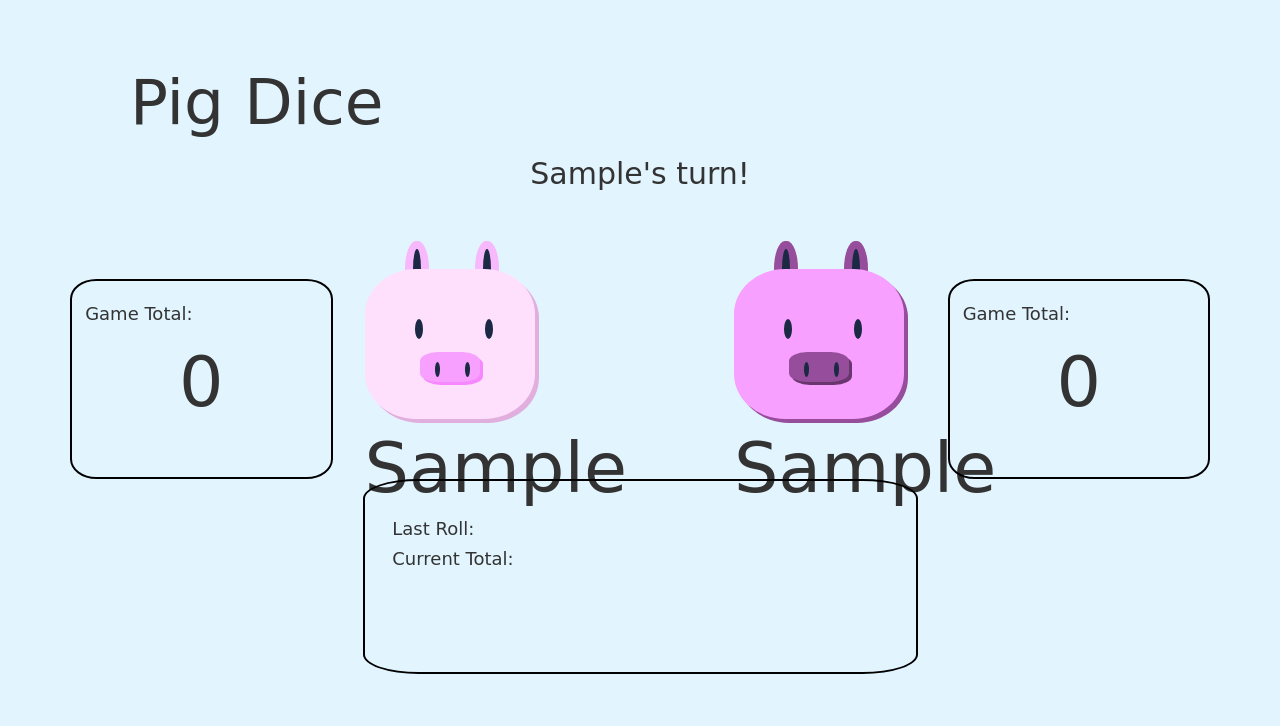
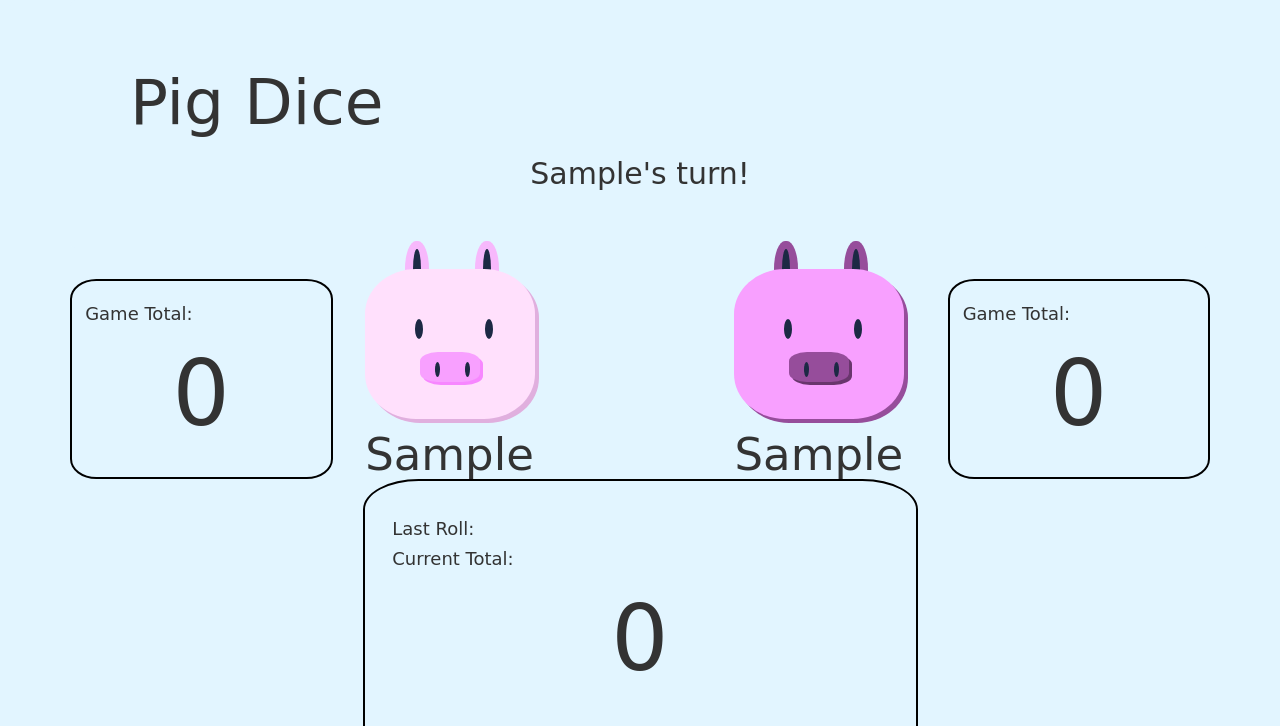
Before and after one commit to frankienakama/pig-dice-final, a plain HTML site: page index.html in a window 1280 px wide. Both pictures are taken after typing "Sample", "Sample" into the empty fields and a click on the button "Oink!". Shown: the top 726 px of the page. Drawn offline with nearby package versions, Linux system fonts and the light colour scheme; a web font is replaced by a local one.

Commit message:
Add css adjustments, add placeholder total on start

```diff
--- a/css/styles.css
+++ b/css/styles.css
@@ -15,7 +15,12 @@ body {
 }
 
 .centertotal {
-  font-size: 70px;
+  font-size: 90px;
+  text-align: center;
+}
+
+.playernames {
+  font-size: 45px;
   text-align: center;
 }
 
@@ -28,7 +33,7 @@ body {
 }
 
 .total-score-box {
-  padding: 5% 5% 15% 5%;
+  padding: 5%;
   border: 2px solid black;
   border-radius: 10%;
   height: 200px;
--- a/index.html
+++ b/index.html
@@ -51,7 +51,7 @@
                     <div class="mouth">
                       <div class="nostrils">
                         <div class="pig1text">
-                          <h1 id="first-pig" class="centertotal"></h1>
+                          <h1 id="first-pig" class="playernames"></h1>
                         </div>
                       </div>
                     </div>
@@ -68,7 +68,7 @@
                     <div class="mouth2">
                       <div class="nostrils2">
                         <div class="pig1text">
-                          <h1 id="second-pig" class="centertotal"></h1>
+                          <h1 id="second-pig" class="playernames"></h1>
                         </div>
                       </div>
                     </div>
--- a/js/scripts.js
+++ b/js/scripts.js
@@ -69,6 +69,7 @@ $(function(){
     $(".start").hide();
     $("#first-pig").text(newPig1.pigName);
     $("#second-pig").text(newPig2.pigName);
+    $(".player-total").text(thePigs[0].turnTotal);
     $(".game-pane").show();
     showGameTotal();
 
```
